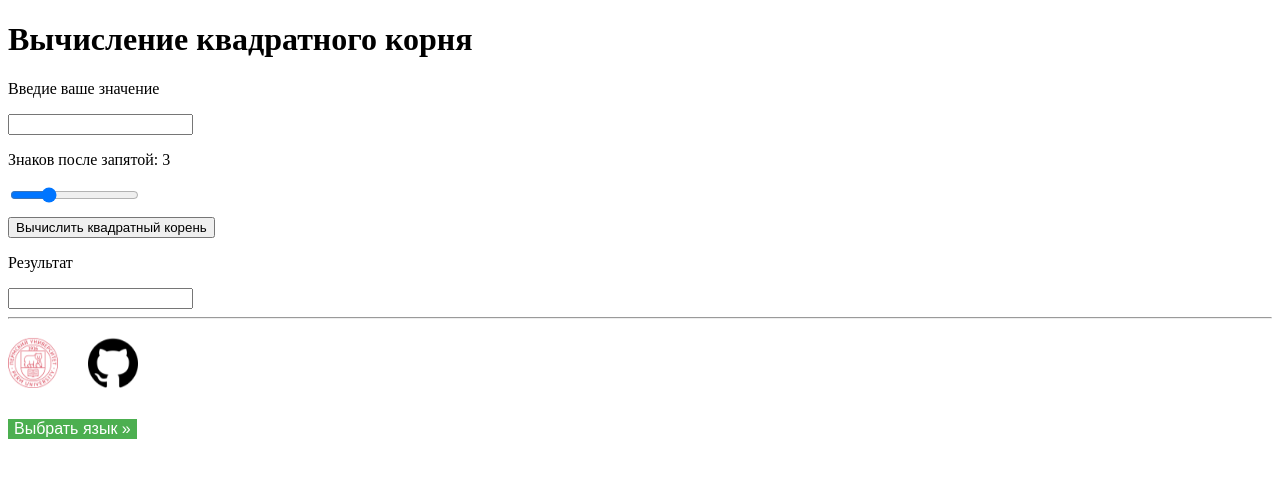
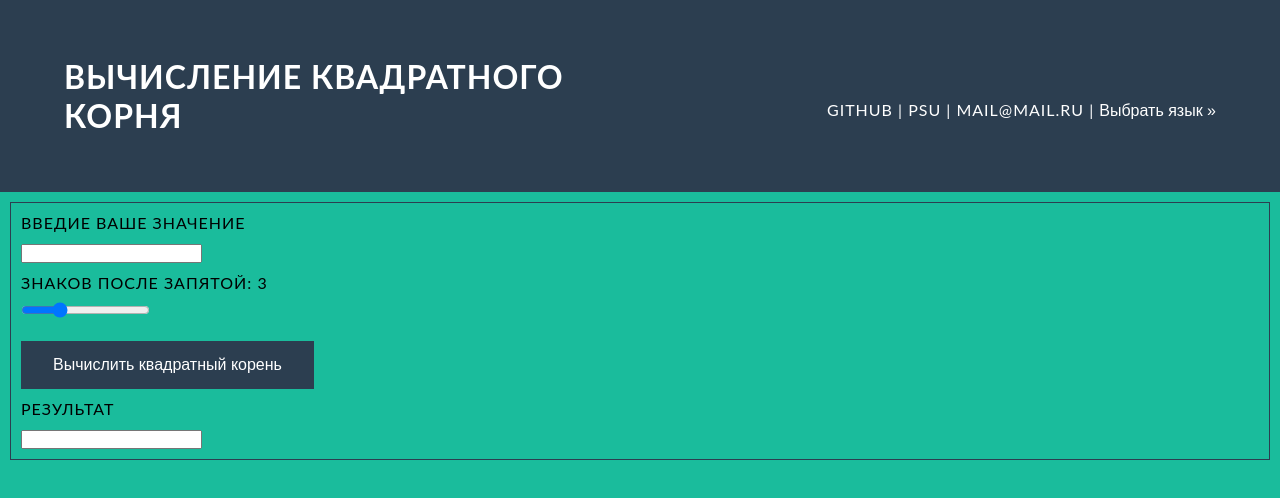
Before and after one commit to YEPYEAH/front, a plain HTML site: page index.html in a window 1280 px wide. Drawn offline with Linux system fonts and the light colour scheme.

Commit message:
develop|chanched header

```diff
--- a/index.html
+++ b/index.html
@@ -8,48 +8,59 @@
     <meta http-equiv="X-UA-Compatible" content="ie=edge">
     <title>Sqrt finder</title>
 
-    <script>
-        function accuracySize() {
-            let size = document.getElementById("size").value;
-            if (size == 11) {
-                document.getElementById("accuracy").innerHTML = '∞';
-                return;
-            }
-            document.getElementById("accuracy").innerHTML = size;
+    <script src="scripts.js" type="text/javascript"></script>
 
-        }
-    </script>
 </head>
 <body>
 
+<header>
+    <div><h1>Вычисление квадратного корня</h1></div>
+    <nav>
+        <a class="dropdown">GitHub</a> |
+        <a>PSU</a> |
+        <a>mail@mail.ru</a> |
+        <div class="dropdown">
+            <button class="dropbtn">Выбрать язык »</button>
+            <div class="dropdown-content">
+                <a href="#">Russian</a>
+                <a href="#">English</a>
+                <a href="#">Australia</a>
+            </div>
+        </div>
+    </nav>
+</header>
 
-<h1>Вычисление квадратного корня</h1>
+<div class="after-header">
     <div class="input">
         <p> Введие ваше значение</p>
-    <input type="text">
+        <input type="text" id="input">
     </div>
 
 
-<div>
-    <p>Знаков после запятой: <span id="accuracy"> 3 </span></p>
+    <div class="size-div">
+        <p>Знаков после запятой: <span id="accuracy"> </span></p>
         <input type="range" min="0" max="11" step="1" value="3" id="size" oninput="accuracySize()">
     </div>
 
+    <script>
+        document.getElementById("accuracy").innerHTML = document.getElementById("size").value;
+    </script>
 
-<div class="button">
-    <input type="button" value="Вычислить квадратный корень" onclick="accuracySize()">
+
+    <div class="button-div">
+        <input type="button" class="button" value="Вычислить квадратный корень" onclick="getResult()">
     </div>
 
 
-<div>
+    <div class="result-div">
         <p> Результат</p>
-    <input type="text">
+        <input type="text" id="sqrtResult">
     </div>
-
+<!--
     <hr>
 
     <div style="width:100%; height:1px; clear:both;"></div> <!-- выравниваем без обтекания -->
-
+<!--
     <div class="credits">
         <div class="container" id="block1">
             <img src="images/PSU.png" alt="PSU" class="image" style="width:100%">
@@ -71,7 +82,7 @@
     </div>
 
     <div style="width:100%; height:1px; clear:both;"></div> <!-- выравниваем без обтекания -->
-
+<!--
     <div class="dropdown">
         <button class="dropbtn">Выбрать язык »</button>
         <div class="dropdown-content">
@@ -80,6 +91,9 @@
             <a href="#">Australia</a>
         </div>
     </div>
+    -->
+
+</div>
 
 </body>
 </html>
--- /dev/null
+++ b/scripts.js
@@ -0,0 +1,18 @@
+function accuracySize() {
+    let size = document.getElementById("size").value;
+    if (size == 11) {
+        document.getElementById("accuracy").innerHTML = '∞';
+        return;
+    }
+    document.getElementById("accuracy").innerHTML = size;
+}
+
+function calculate(number, accuracy) {
+
+}
+
+function getResult() {
+    let accuracy = document.getElementById("size").value;
+    let number = document.getElementById("input").value;
+    calculate(accuracy, number);
+}
--- a/style.css
+++ b/style.css
@@ -9,7 +9,7 @@ a,a:hover, a:visited{
 
 /* Style The Dropdown Button */
 .dropbtn {
-    background-color: #4CAF50;
+    background-color: #2c3e50;
     color: white;
     /*padding: 16px;*/
     margin-top: 30px;
@@ -54,6 +54,7 @@ a,a:hover, a:visited{
 /* Change the background color of the dropdown button when the dropdown content is shown */
 .dropdown:hover .dropbtn {
     background-color: #3e8e41;
+
 }
 
 /*Images */
@@ -100,15 +101,115 @@ a,a:hover, a:visited{
 }
 
 .text {
-    background-color: #4CAF50;
+    background-color: #2c3e50;
     color: white;
     font-size: 16px;
-    padding: 12px 20px;
+    padding: 10px 12px;
 
     text-align: center;
     cursor: pointer;
 }
 
+
+/*My styles*/
+
+.after-header {
+    margin: 10px;
+    border: 1px #2c3e50 solid;
+}
+
 .button {
     margin-top: 10px;
+    background-color: #2c3e50; /* Green */
+    border: none;
+    color: white;
+    padding: 15px 32px;
+    text-align: center;
+    text-decoration: none;
+    display: inline-block;
+    font-size: 16px;
 }
+
+.input {
+    margin: 10px;
+}
+
+.input p {
+    margin-bottom: 10px;
+}
+
+.size-div {
+    margin: 10px;
+}
+.size-div p {
+    margin-bottom: 10px;
+}
+
+.button-div {
+    margin: 10px;
+}
+
+.result-div {
+    margin: 10px;
+}
+
+.result-div p {
+    margin-bottom: 10px;
+}
+
+/*Header*/
+
+@import url(http://fonts.googleapis.com/css?family=Lato:400,700italic);
+* { padding: 0; margin: 0; }
+body { background: #1abc9c; font-family: 'Lato', sans-serif; text-transform: uppercase; letter-spacing: 1px;}
+
+header {
+    text-align: justify;
+    height: 8em;
+    padding: 2em 5%;
+    background: #2c3e50;
+    color: #fff;
+}
+
+header::after {
+    content: '';
+    display: inline-block;
+    width: 100%;
+}
+
+header > div,
+header nav,
+header > div h1 {
+    display: inline-block;
+    vertical-align: middle;
+    text-align: left;
+}
+
+header > div {
+    width: 50%;
+    height: 100%;
+}
+
+header > div::before {
+    content: '';
+    display: inline-block;
+    vertical-align: middle;
+    height: 100%;
+}
+
+@media screen and (max-width: 820px){
+
+    header {
+        height: auto;
+    }
+
+    header > div,
+    header > div h1,
+    header nav {
+        height: auto;
+        width: auto;
+        display: block;
+        text-align: center;
+    }
+
+}
```
Lines whose indentation alone changed are shown as unchanged.
